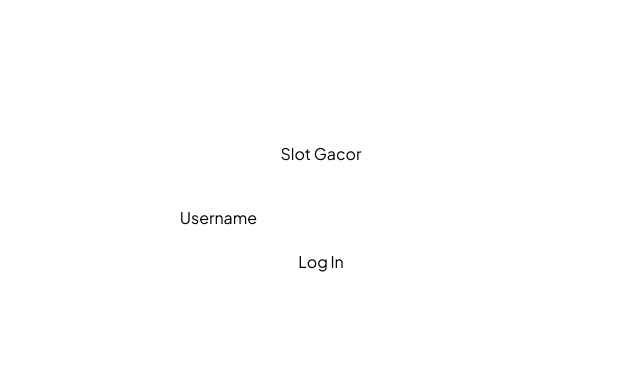
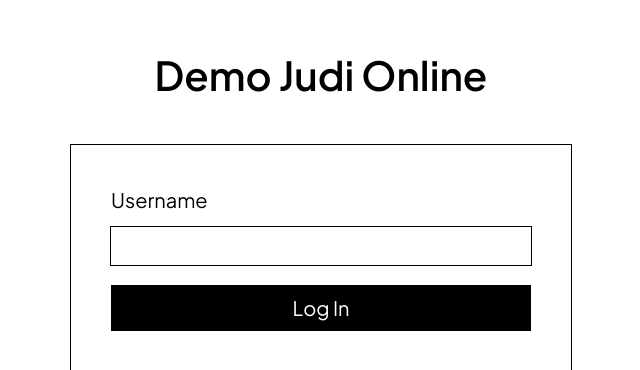
Before and after one commit to Lembaran-Bayan/Demo-Judi-Online, a Next.js app: page / in a window 1280 px wide. Shown: the part 192-562 px from the top of the page, without its empty margins (319-959 px from the left). Built offline with nearby package versions, Linux system fonts and the light colour scheme.

Commit message:
feat: tidy up login page

```diff
--- a/src/pages/index.tsx
+++ b/src/pages/index.tsx
@@ -1,16 +1,40 @@
-import Image from "next/image";
+import { useState } from "react";
 
 export default function Home() {
+  const [username, setUsername] = useState<string>("");
+
+  function handleLogin() {
+    alert(username);
+  }
+
   return (
     <main className="min-h-screen flex flex-col justify-center items-center font-jakarta gap-10">
-      <h1>Slot Gacor</h1>
-      <form className="flex flex-col gap-5">
-        <label className="flex gap-3">
+      <h1 className="text-[40px] font-semibold">Demo Judi Online</h1>
+      <form
+        className="flex flex-col gap-5 outline outline-1 w-[500px] p-10"
+        onSubmit={(e) => {
+          e.preventDefault();
+          handleLogin();
+        }}
+      >
+        <label className="flex flex-col gap-3 text-[20px]">
           Username
-          <input type="text" />
+          <input
+            type="text"
+            className="outline outline-1 px-2 py-1"
+            value={username}
+            onChange={(e) => {
+              setUsername(e.target.value);
+            }}
+          />
         </label>
 
-        <button type="submit">Log In</button>
+        <button
+          type="submit"
+          className="text-[20px] bg-black text-white py-2"
+        >
+          Log In
+        </button>
       </form>
     </main>
   );
```
